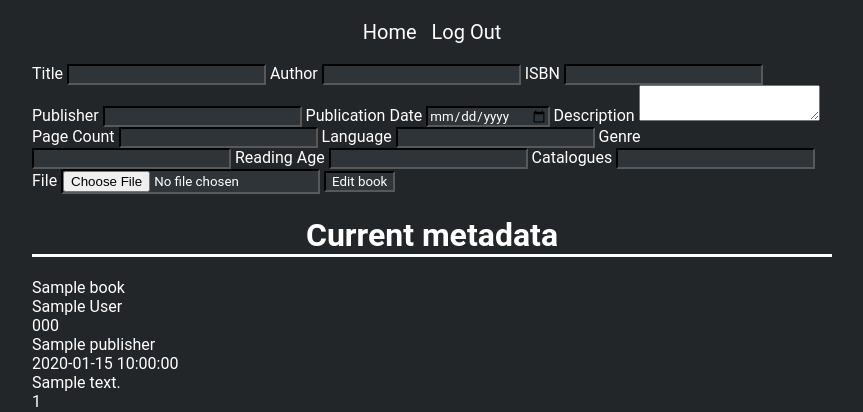
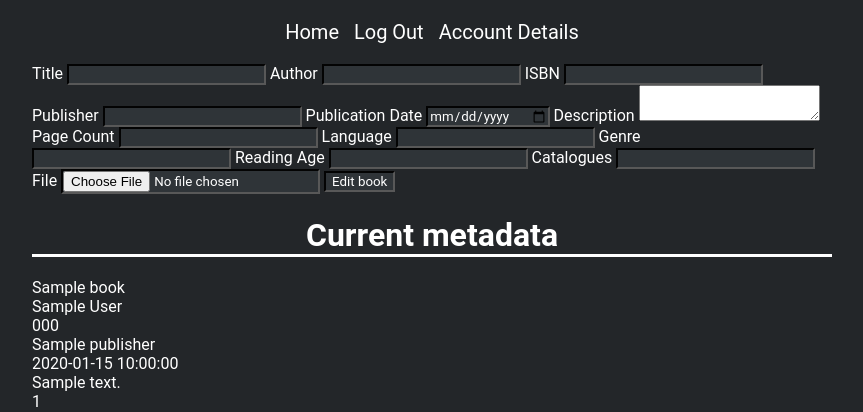
Before and after one commit to DIYA-Inc/Server, a Flask app: template templates/admin/books/edit.html in a window 1280 px wide. Shown: the top 412 px of the page, without its empty margins (208-1071 px from the left). Run offline with Flask 2, Linux system fonts and the light colour scheme; the template is opened without the code that fills it: most values are stand-ins (such as "Sample title", 1, 10 or a date in 2020); grey boxes marked "Sample" are stand-in pictures.

Commit message:
updated nav (i think)

```diff
--- a/templates/index.html
+++ b/templates/index.html
@@ -17,7 +17,7 @@
     <h3>Books</h3>
 
         {% for book in books %}
-        <a id= "bookList" href="/books/view/{{ book.bookID }}">{{ book.title }}</a>
+        <a id= "bookList" href="/books/view/{{ book.bookID }}">{{ book.title }}</a><br>
         {% endfor %}
 
 
--- a/templates/parts/nav.html
+++ b/templates/parts/nav.html
@@ -1,5 +1,5 @@
 <nav>
-    <link href="/static/css/style.css" rel="stylesheet">
     <a href="/" id="home">Home</a>
-    <a href="/" id="LogOut">Log Out</a>
+    <a href="/account/logout" id="LogOut">Log Out</a>
+    <a href="/account/details" id="accDetails">Account Details</a>
 </nav>
```
